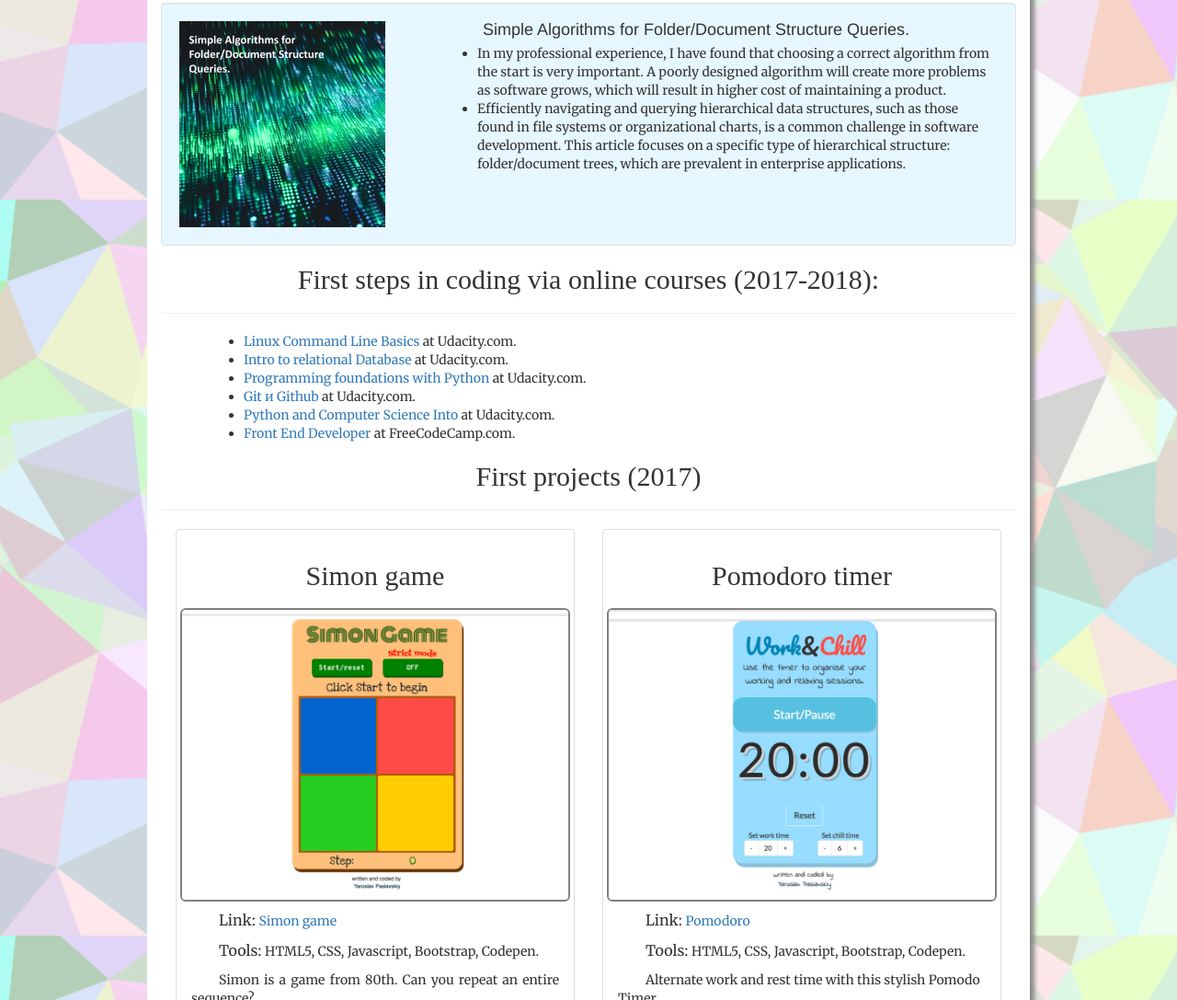
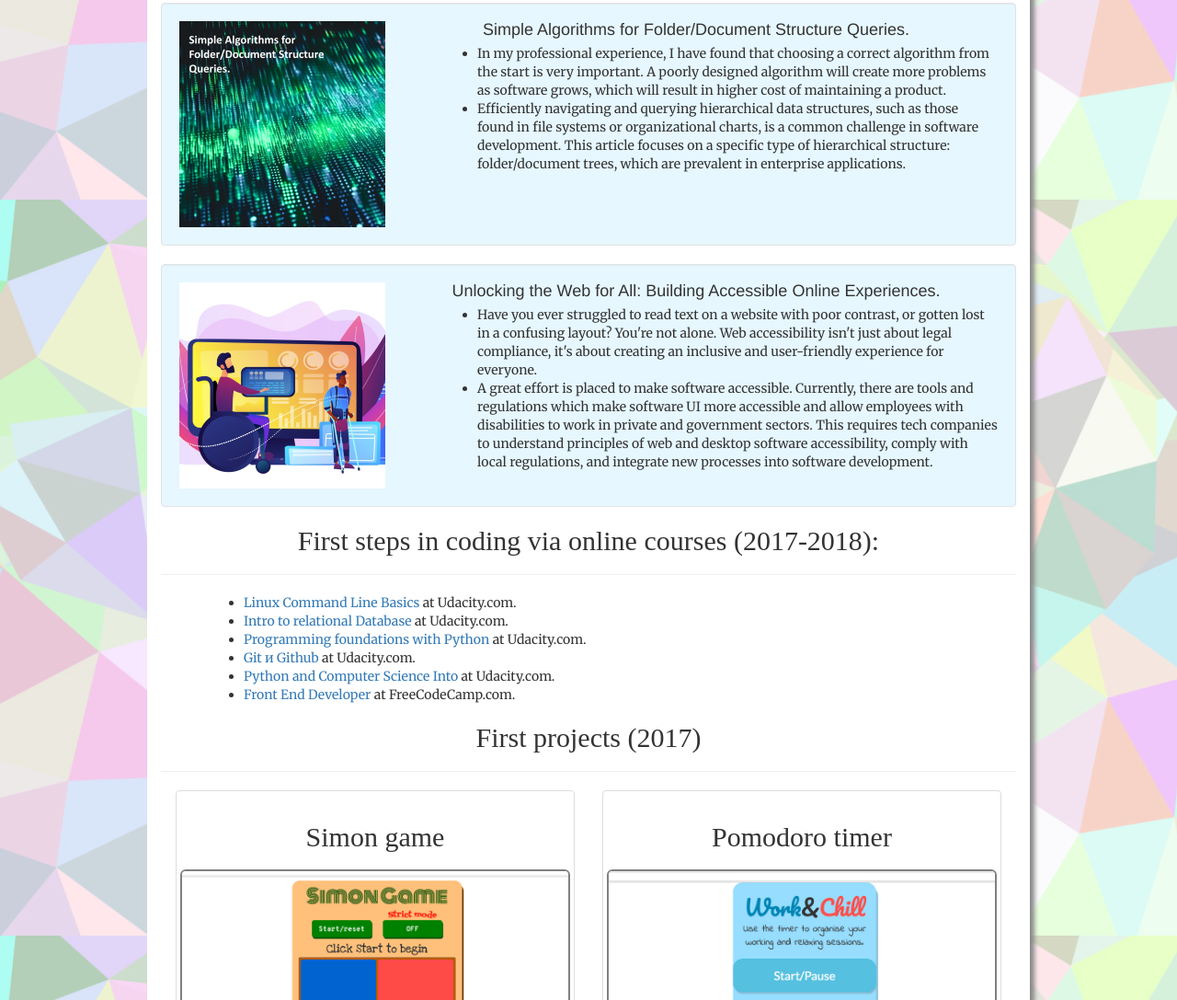
Before and after one commit to YariSPB/Yaroslav-Portfolio, a plain HTML site: page index.html in a window 1280 px wide. Shown: the part 2183-3270 px from the top of the page at 92% size. Drawn offline with nearby package versions, Linux system fonts and the light colour scheme; a web font is replaced by a local one.

Commit message:
Accessibility article

```diff
--- a/index.html
+++ b/index.html
@@ -254,6 +254,29 @@
 					</li>
 					<li>
 						Efficiently navigating and querying hierarchical data structures, such as those found in file systems or organizational charts, is a common challenge in software development. This article focuses on a specific type of hierarchical structure: folder/document trees, which are prevalent in enterprise applications.
+					</li>
+				</ul>
+			</div>
+	</div>
+   </div>
+
+   <div class="well obrwell">
+	<div class="media">
+		<div class="media-left mr-3">
+		<a href="https://www.linkedin.com/pulse/unlocking-web-all-building-accessible-online-yaroslav-paslavskiy-th9sf/?trackingId=f5SOiMdUT%2B2Wml2qTHr3Sg%3D%3D" target="_blank">
+			<img class="media-object" src="images/accessibi1.png" alt="">
+		</a>
+	</div>
+	<div class="media-body">
+	<h4 class="media-heading">
+		Unlocking the Web for All: Building Accessible Online Experiences.
+		</h4>
+		<ul>
+			<li>
+				Have you ever struggled to read text on a website with poor contrast, or gotten lost in a confusing layout? You're not alone. Web accessibility isn't just about legal compliance, it's about creating an inclusive and user-friendly experience for everyone.
+			</li>
+			<li>
+				A great effort is placed to make software accessible. Currently, there are tools and regulations which make software UI more accessible and allow employees with disabilities to work in private and government sectors. This requires tech companies to understand principles of web and desktop software accessibility, comply with local regulations, and integrate new processes into software development.
 			</li>
 		</ul>
 	</div>
```
Also changed, not shown: images/accessibi1.png (added). Lines whose indentation alone changed are shown as unchanged.
